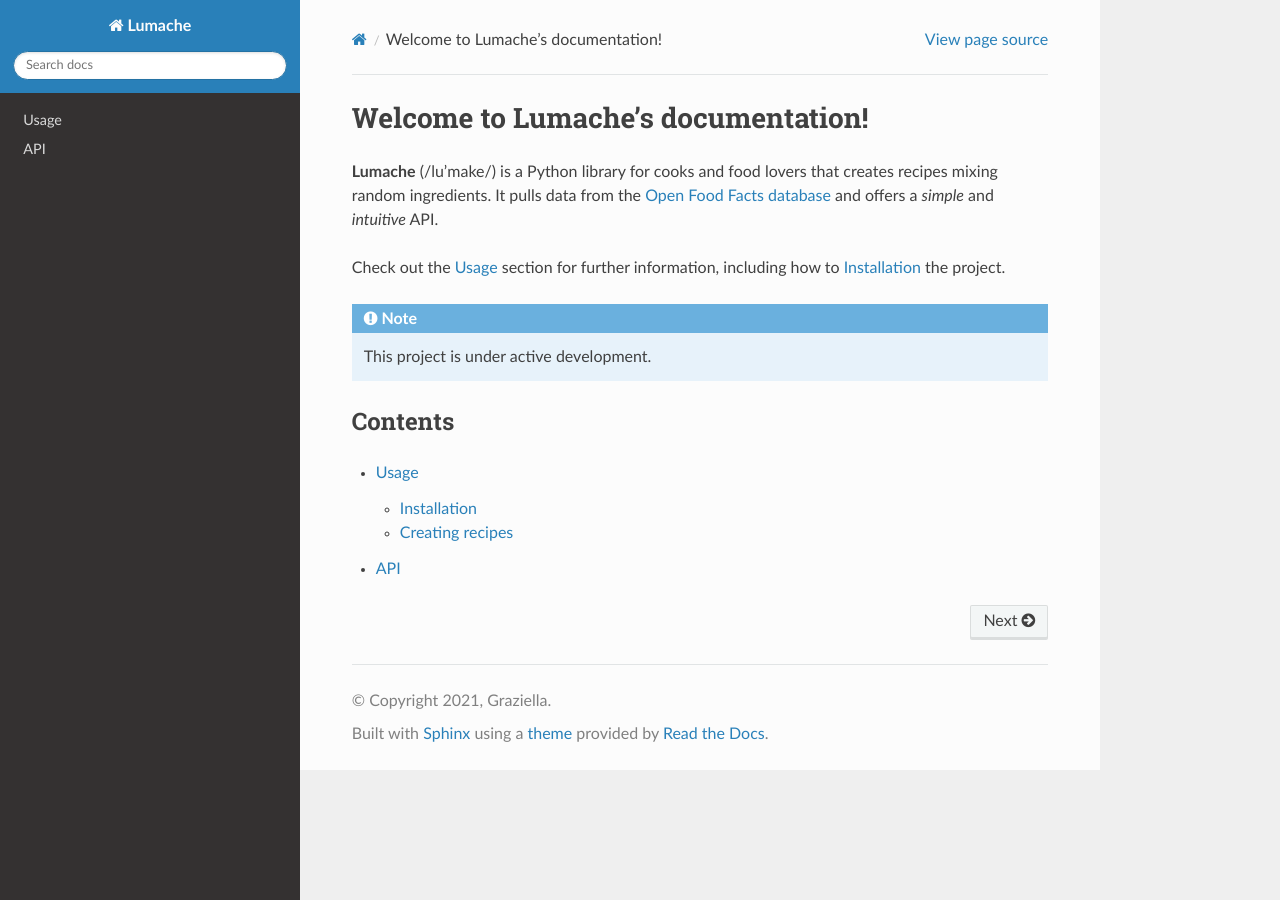
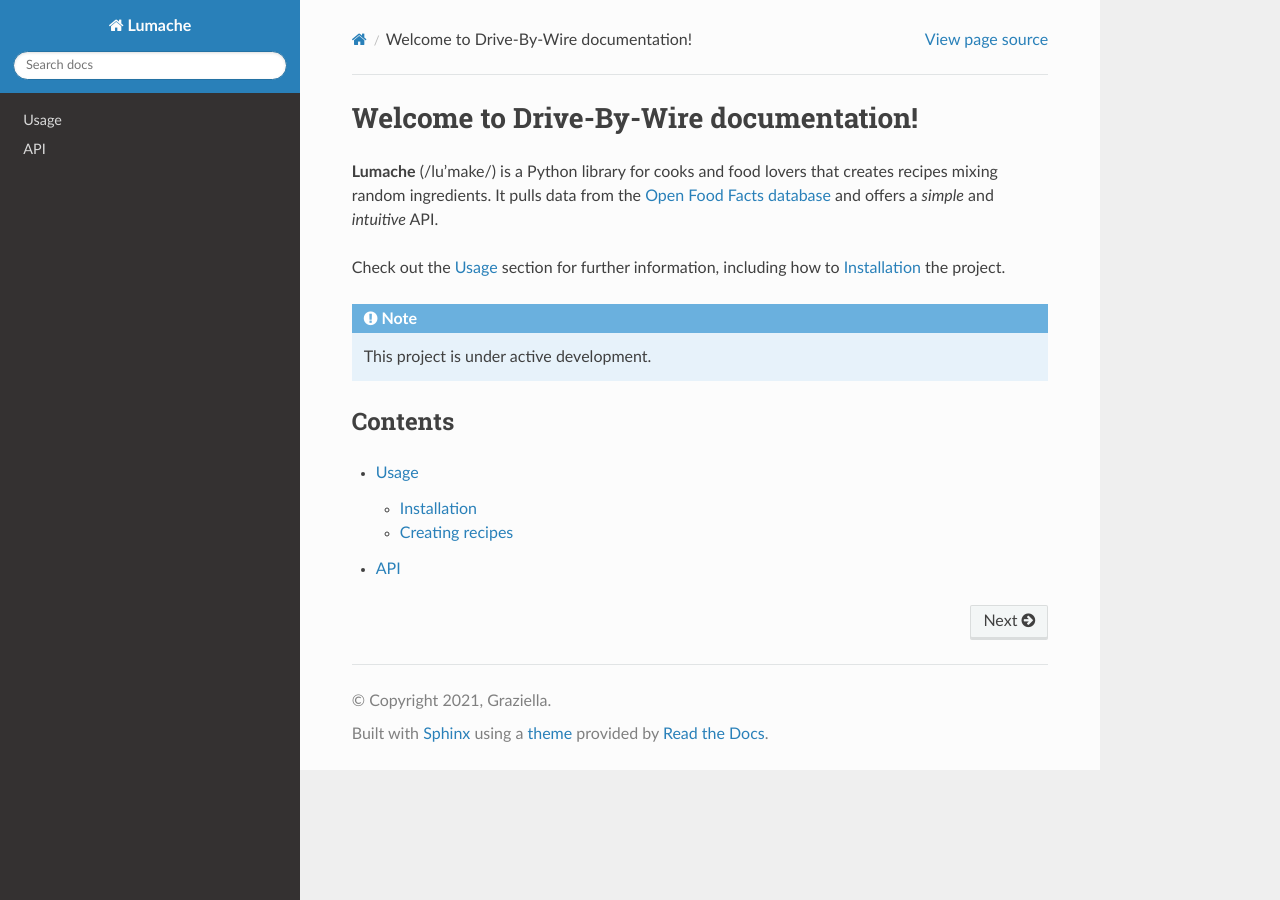
Before and after one commit to pirhonje/DBWRTD, a Sphinx documentation site: the page built from docs/source/index.rst, in a window 1280 px wide. Built offline with Sphinx 7.4.7 and the Read the Docs theme 3.1.0, drawn with Linux system fonts in a browser that asks for light colours.

Commit message:
title change

```diff
--- a/docs/source/index.rst
+++ b/docs/source/index.rst
@@ -1,4 +1,4 @@
-Welcome to Lumache's documentation!
+Welcome to Drive-By-Wire documentation!
 ===================================
 
 **Lumache** (/lu'make/) is a Python library for cooks and food lovers
```
